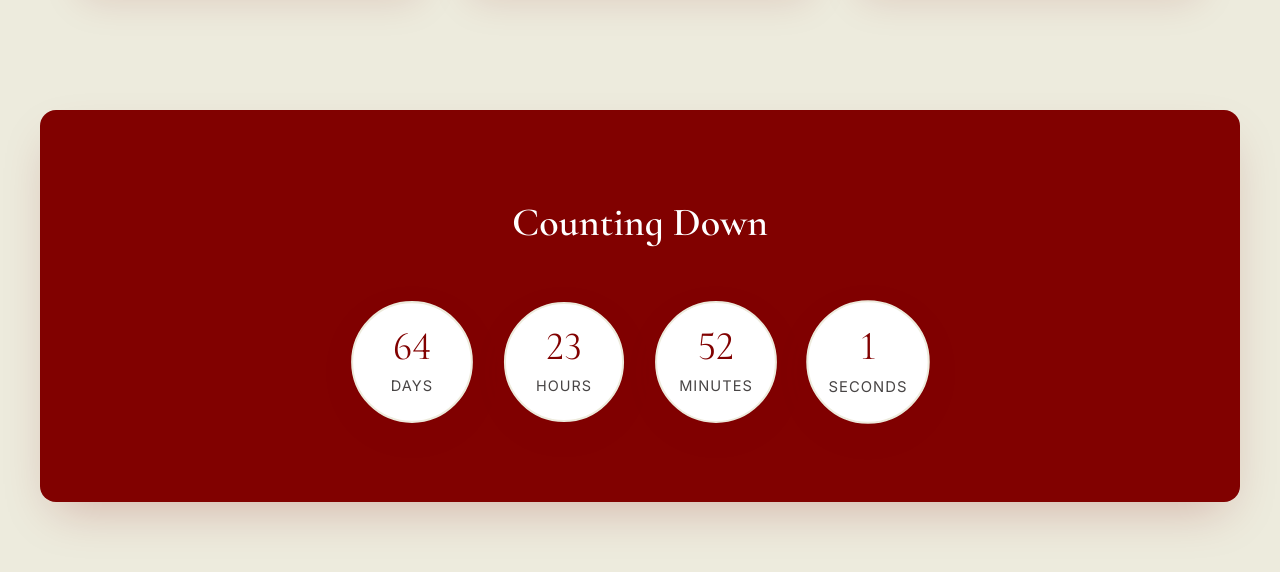
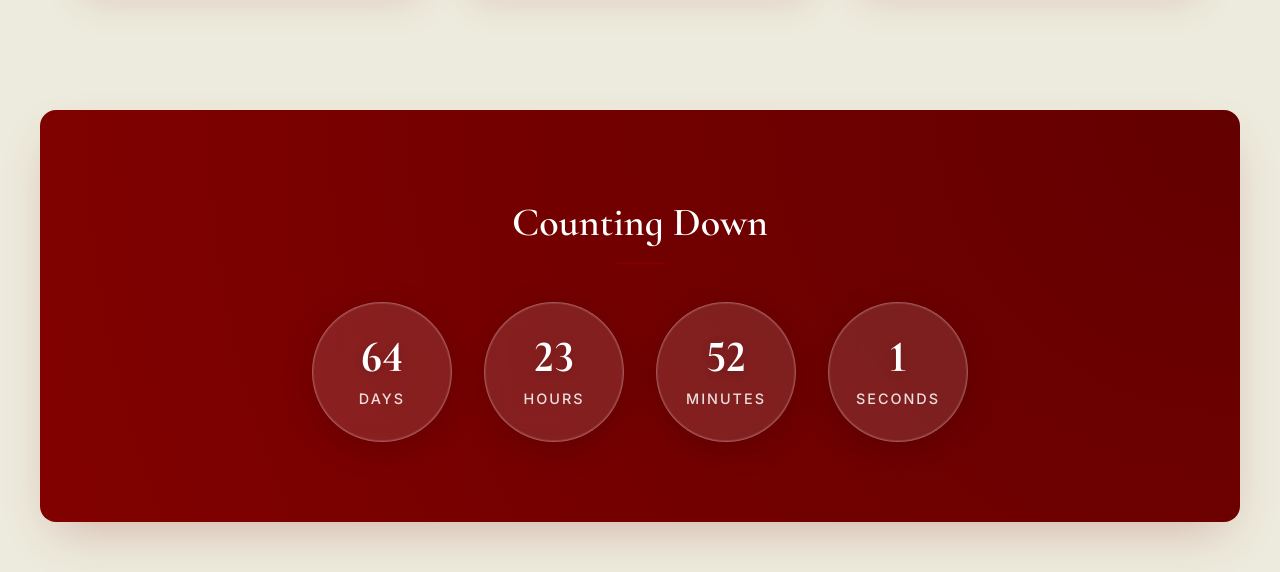
Before and after one commit to Jasirjasi/project, a React (Vite) app: page / in a window 1280 px wide. Shown: the part 1418-1990 px from the top of the page. Built offline with nearby package versions, Linux system fonts and the light colour scheme; no server answers; the database is empty.

Commit message:
add glassmorphism for the countdown

```diff
--- a/src/components/Countdown.css
+++ b/src/components/Countdown.css
@@ -1,11 +1,13 @@
 .countdown-section {
     text-align: center;
-    background-color: var(--color-primary);
+    background: radial-gradient(circle at top right, var(--color-secondary), var(--color-primary));
     color: var(--color-accent);
     padding: 5rem 2rem;
     border-radius: var(--radius-lg);
     margin: 2rem auto;
     box-shadow: var(--shadow-md);
+    position: relative;
+    overflow: hidden;
 }
 
 .countdown-timer {
@@ -17,46 +19,68 @@
 }
 
 .time-box {
-    background: var(--color-surface);
-    width: 120px;
-    height: 120px;
-    border-radius: var(--radius-full);
+    background: rgba(255, 255, 255, 0.12);
+    backdrop-filter: blur(12px);
+    -webkit-backdrop-filter: blur(12px);
+    width: 140px;
+    height: 140px;
+    border-radius: 50%;
     display: flex;
     flex-direction: column;
     justify-content: center;
     align-items: center;
-    box-shadow: var(--shadow-soft);
-    border: 2px solid var(--color-accent);
-    animation: pulse 2s infinite;
+    border: 1px solid rgba(255, 255, 255, 0.25);
+    box-shadow: 0 8px 32px 0 rgba(0, 0, 0, 0.15),
+                inset 0 0 0 1px rgba(255, 255, 255, 0.1);
+    transition: var(--transition-smooth);
+    position: relative;
+    overflow: hidden;
 }
 
-/* Stagger pulsing slightly for visual effect */
-.time-box:nth-child(2) {
-    animation-delay: 0.5s;
+.time-box::before {
+    content: '';
+    position: absolute;
+    top: 0;
+    left: -100%;
+    width: 100%;
+    height: 100%;
+    background: linear-gradient(
+        90deg,
+        transparent,
+        rgba(255, 255, 255, 0.1),
+        transparent
+    );
+    transition: 0.5s;
 }
 
-.time-box:nth-child(3) {
-    animation-delay: 1s;
+.time-box:hover::before {
+    left: 100%;
 }
 
-.time-box:nth-child(4) {
-    animation-delay: 1.5s;
+.time-box:hover {
+    transform: translateY(-5px);
+    background: rgba(255, 255, 255, 0.18);
+    border-color: rgba(255, 255, 255, 0.4);
 }
 
 .time-box .number {
+    display: block;
+    font-size: 2.8rem;
+    font-weight: 700;
+    line-height: 1;
+    color: #fff;
+    text-shadow: 0 2px 10px rgba(0, 0, 0, 0.2);
     font-family: var(--font-heading);
-    font-size: 2.5rem;
-    color: var(--color-primary);
-    line-height: 1;
-    margin-bottom: 0.5rem;
 }
 
 .time-box .label {
+    display: block;
     font-size: 0.9rem;
     text-transform: uppercase;
-    letter-spacing: 1px;
-    color: var(--color-text);
-    opacity: 0.8;
+    letter-spacing: 2px;
+    margin-top: 0.5rem;
+    color: rgba(255, 255, 255, 0.85);
+    font-weight: 500;
 }
 
 @keyframes pulse {
```
